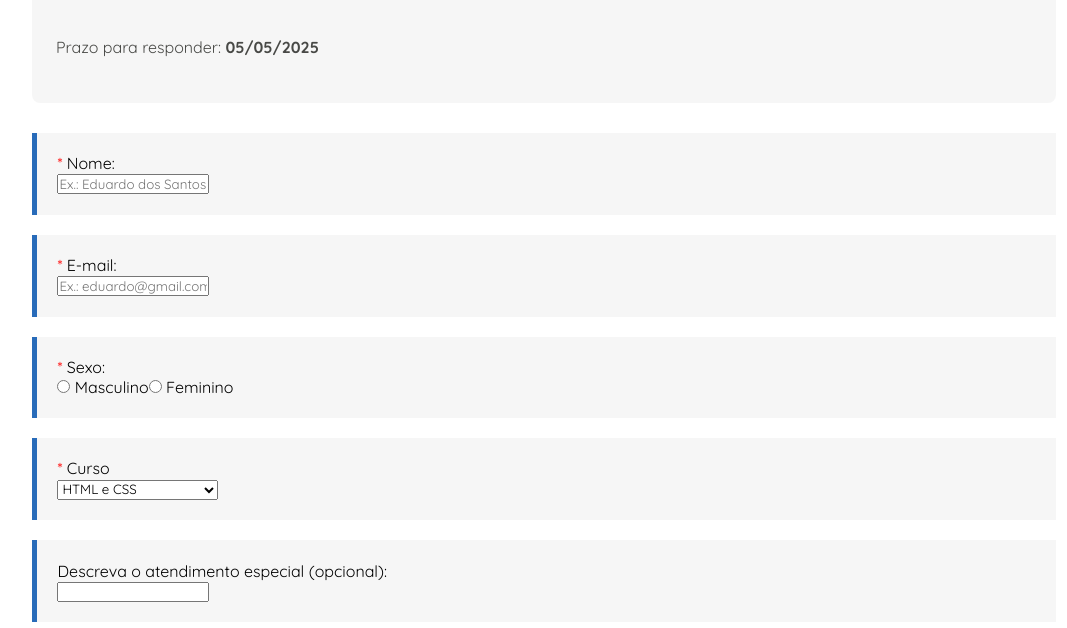
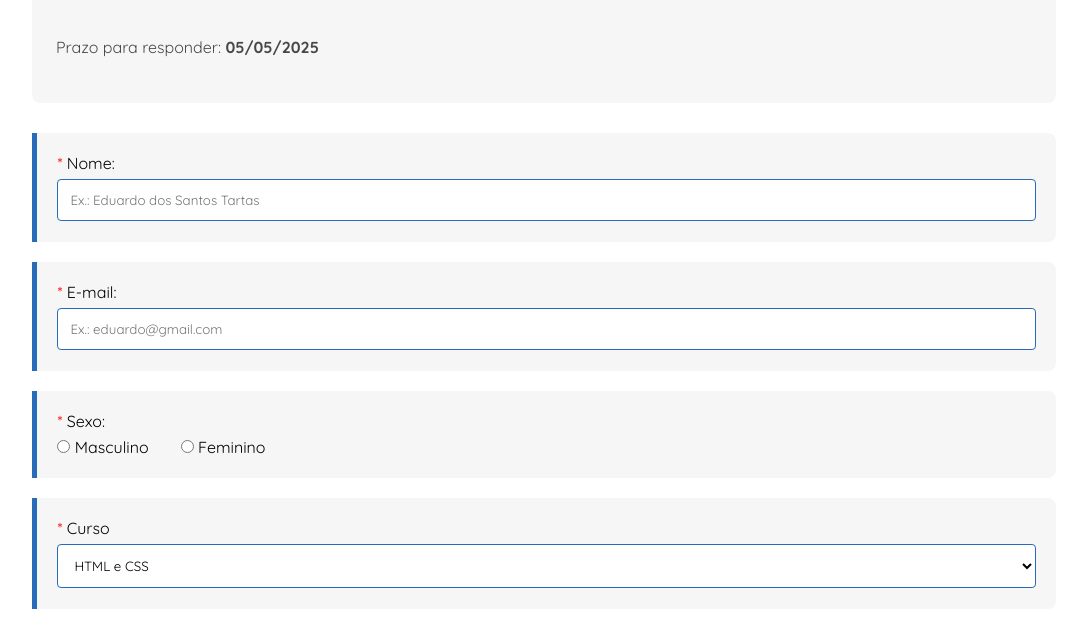
Before and after one commit to EduardoTartas/formulario-cursos, a website built with Vite: page index.html in a window 1280 px wide. Shown: the part 97-725 px from the top of the page, without its empty margins (96-1163 px from the left). Built offline with nearby package versions, Linux system fonts and the light colour scheme.

Commit message:
ajustando estilos do formulário e adicionando espaçamento para elementos

```diff
--- a/src/assets/styles/main.css
+++ b/src/assets/styles/main.css
@@ -8,10 +8,31 @@ main .form-group{
     background-color: #F1F1F199;
     padding: 2%;
     margin-bottom: 20px;
+    border-radius: 0px 8px 8px 0px;
+}
+
+main input[type="text"],
+main input[type="email"],
+main select{
+    background-color: white;
+    width: 100%;
+    padding: 12px;
+    border: 1px solid #286BB9;
+    border-radius: 4px;
+    box-sizing: border-box;
+    margin-top: 6px;
+}
+
+
+main .especial input{
+    padding-top: 8px;
+    height: 82px;
 }
 
 main .radio-sex{
+    margin-top: 6px;
     display: flex;
+    gap: 16px;
 }
 
 main .star{
```
